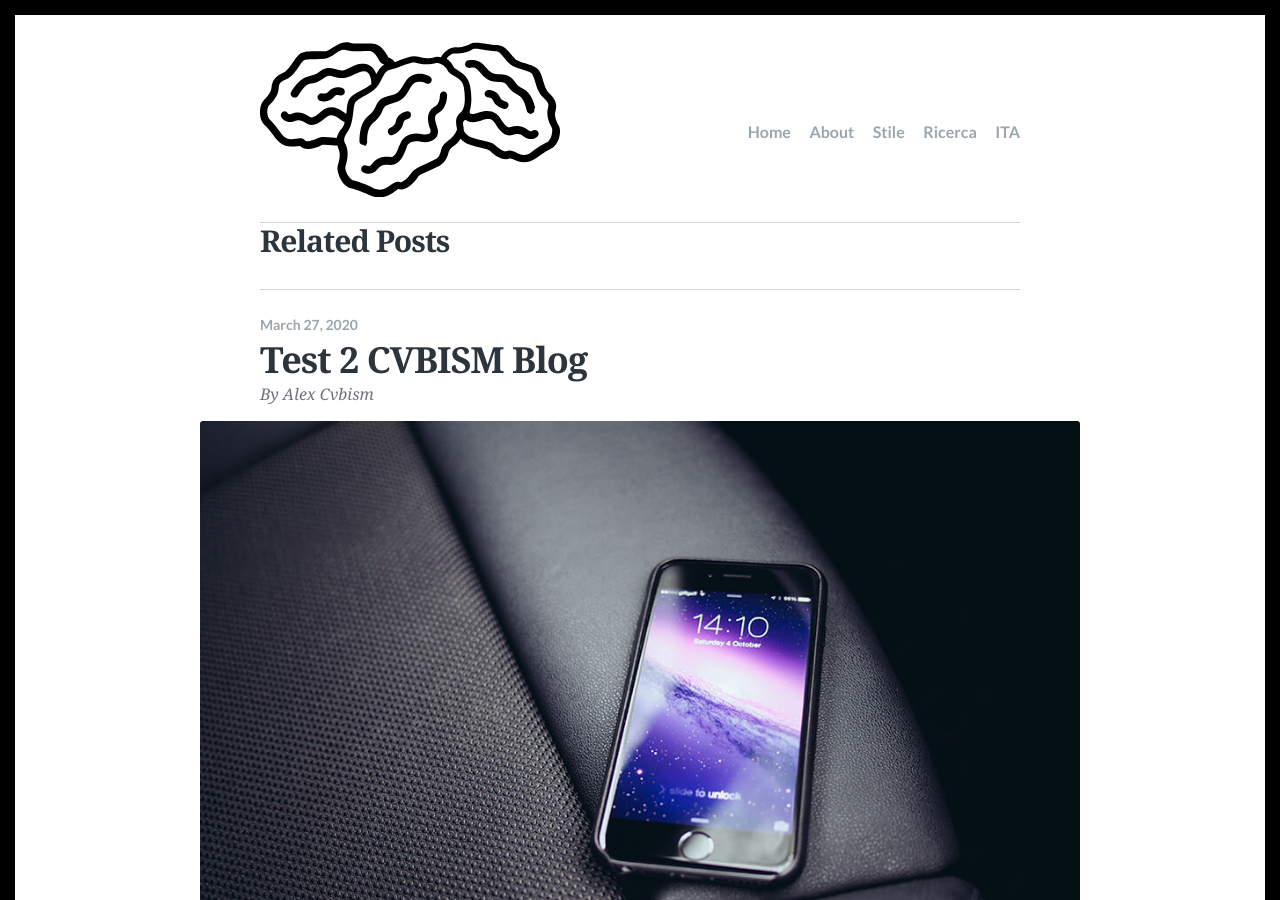
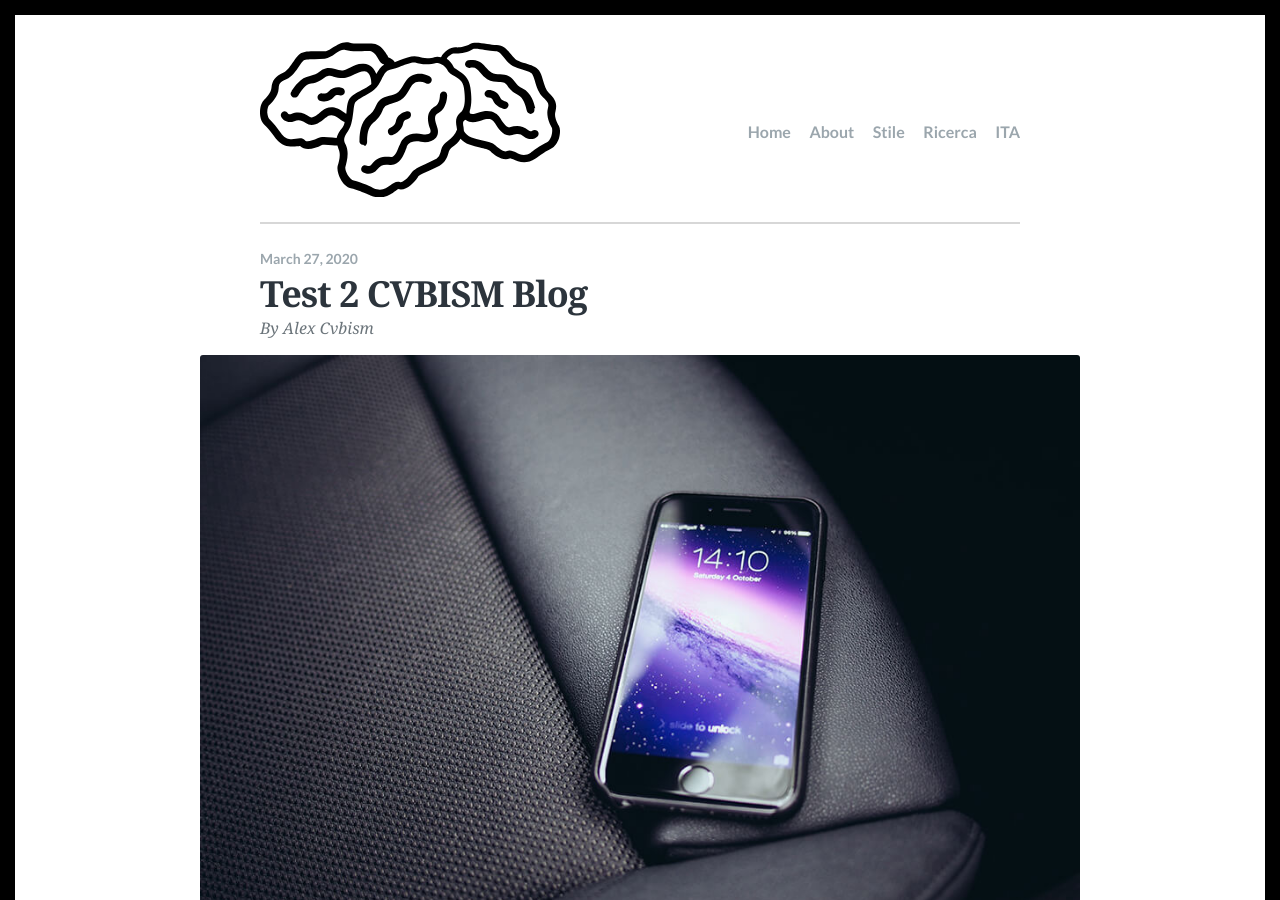
Before and after one commit to cvbism/Scriptor-Jekyll-Theme, a Jekyll site: the page built from index.html, in a window 1280 px wide and 900 px high. Built offline with Jekyll 4.4.1, drawn with Linux system fonts in a browser that asks for light colours; some web fonts are replaced; the list of posts is cut into pages by our own code.

Commit message:
Update index.html

```diff
--- a/index.html
+++ b/index.html
@@ -7,18 +7,17 @@
   <!-- related posts test 1 -->
   <!--{% include related-posts.html %}-->
   <!--related posts test 2-->
-  <div class="related">
-          <h2>Related Posts</h2>
-          <ul>
-            {% for post in site.related_posts limit:3 %}
-              <a href="{{ post.url }}">
-                  <li>
-                  <h3>{{ post.title }}&nbsp;&nbsp;{{ post.date | date_to_string }}</h3>
-                  </li>
-              </a>
-            {% endfor %}
-          </ul>
-</div>
+  {% assign posts = site[page.tags] | sample:5 %}
+{% assign relatedCount = 0 %}
+{% for post in posts %}
+  {% if post.url != page.url %}
+    {% include archive-single.html type="grid" %}
+    {% assign relatedCount = relatedCount | plus: 1 %}
+    {% if relatedCount >= 4 %}
+      {% break %}
+    {% endif %}
+  {% endif %}
+{% endfor %}
 
   {% for post in paginator.posts %}
   <article class="post">
```
